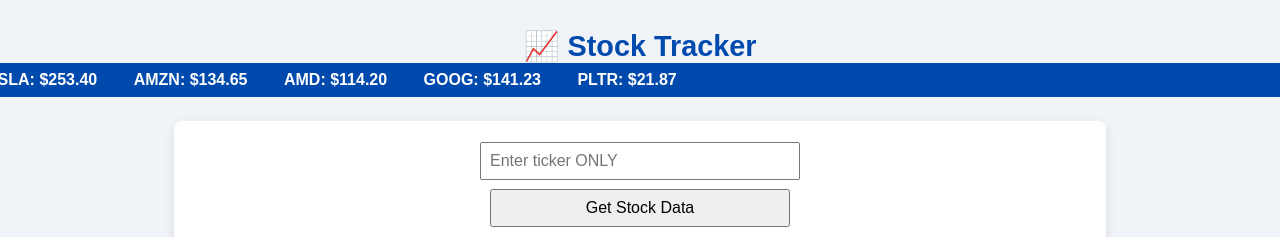
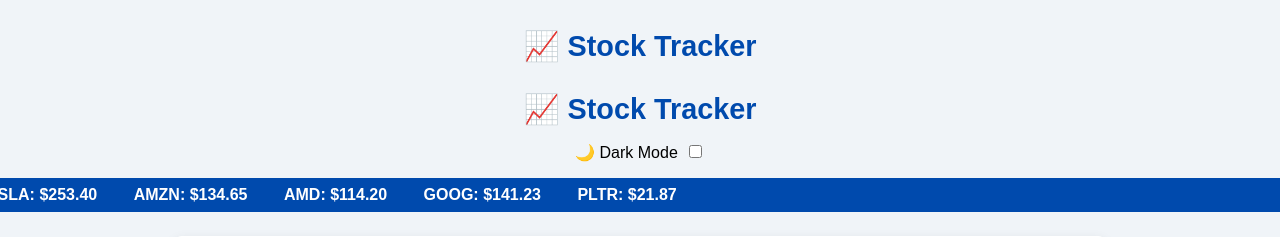
Before and after one commit to zarikvirani45/stock-tracker, a Flask app: page / in a window 1280 px wide. Shown: the top 237 px of the page. Run offline with Flask 3, Linux system fonts and the light colour scheme.

Commit message:
updated theme, added a dark and light contrast option for user experience

```diff
--- a/templates/index.html
+++ b/templates/index.html
@@ -158,6 +158,15 @@ html, body {
 <body>
 
   <div class="page-title">📈 Stock Tracker</div>
+  <div class="page-title">📈 Stock Tracker</div>
+
+  <!-- Dark Mode Toggle -->
+  <div style="text-align: center; margin: 1em 0;">
+    <label for="darkModeToggle" style="cursor: pointer; user-select: none;">
+      🌙 Dark Mode
+      <input type="checkbox" id="darkModeToggle" style="margin-left: 0.5em;">
+    </label>
+  </div>
 
   <div class="price-strip">
     <div id="price-marquee">
```
